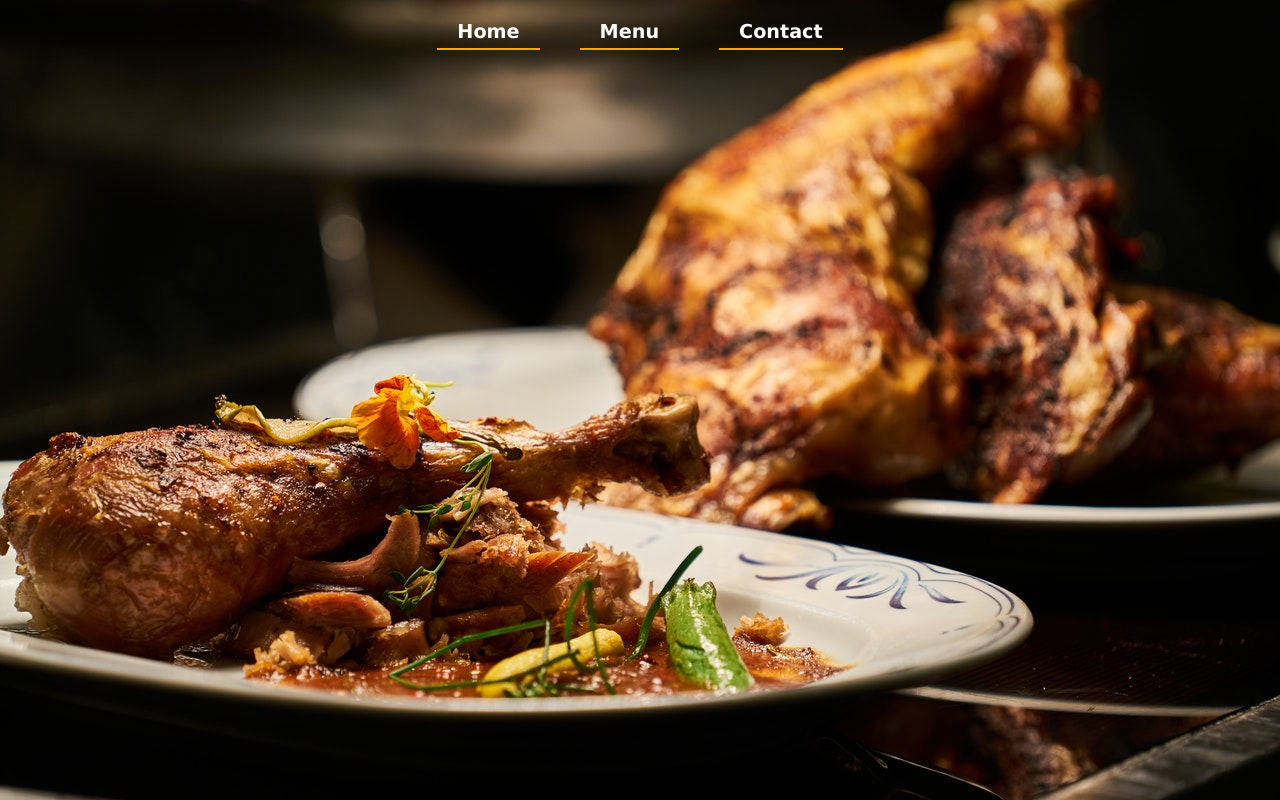
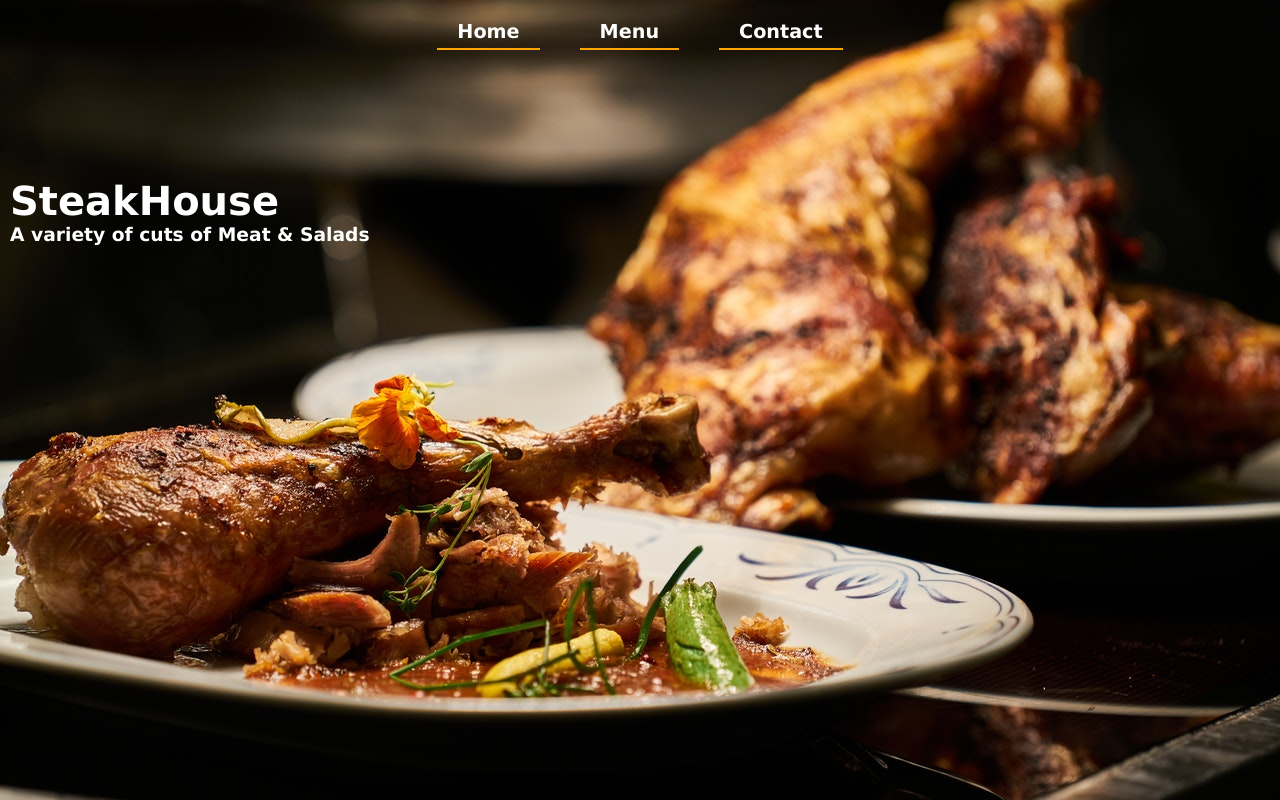
Before and after one commit to Mupa1/Restaurant-Page, a website built with webpack: page dist/index.html in a window 1280 px wide. Built offline with nearby package versions, Linux system fonts and the light colour scheme.

Commit message:
add homepage content

```diff
--- /dev/null
+++ b/src/home.js
@@ -0,0 +1,10 @@
+const homePage = () => {
+  const home = document.createElement('div');
+  home.innerHTML = `
+    <h1>SteakHouse</h1>
+    <h3>A variety of cuts of Meat & Salads</h3>
+  `;
+  return home;
+};
+
+export default homePage;
--- a/src/render.js
+++ b/src/render.js
@@ -1,16 +1,29 @@
 import './styles.css';
+import homePage from './home';
 
 const render = () => {
   const element = document.createElement('div');
 
   element.classList.add('cover');
   element.innerHTML = `
-    <ul class="nav-bar">
-      <li>Home</li>
-      <li>Menu</li>
-      <li>Contact</li>
-    </ul>
+    <nav>
+      <ul class="nav-bar">
+        <li id="home">Home</li>
+        <li id="menu">Menu</li>
+        <li id="contact">Contact</li>
+      </ul>
+    </nav>
+    <div class="display"></div>
   `;
+  const display = element.querySelector('.display');
+  const home = element.querySelector('#home');
+
+  display.appendChild(homePage());
+
+  home.addEventListener('click', () => {
+    display.innerHTML = '';
+    display.appendChild(homePage());
+  });
 
   return element;
 };
--- a/src/styles.css
+++ b/src/styles.css
@@ -27,3 +27,14 @@ body {
   border-bottom: 2px solid orange;
   cursor: pointer;
 }
+
+h1,
+h3 {
+  color: #fff;
+  padding: 0 10px;
+}
+
+h1 {
+  font-size: 250%;
+  padding-top: 10%;
+}
```
Also changed, not shown: dist/main.js.
